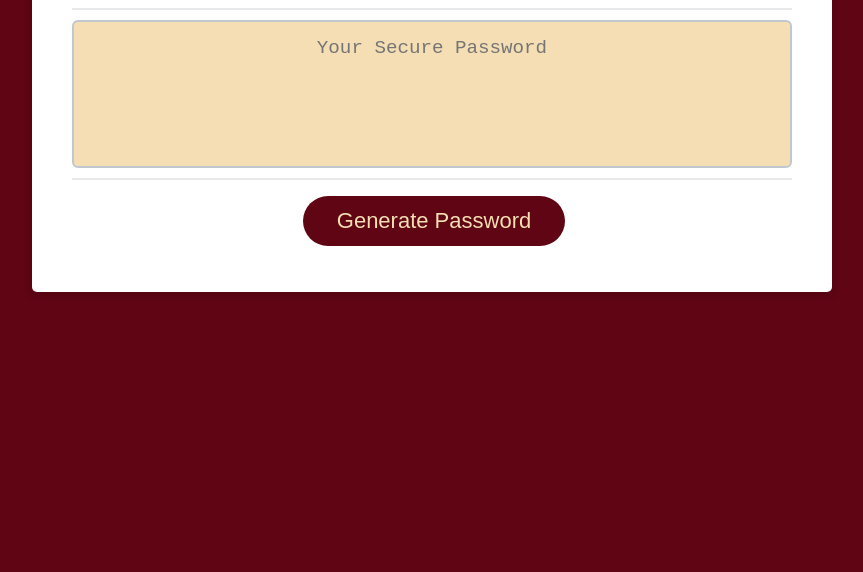
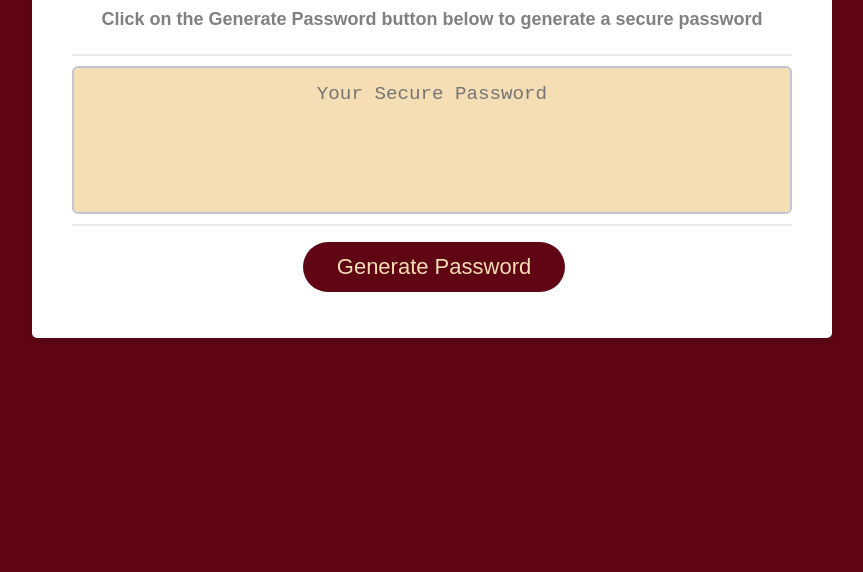
Before and after one commit to sskumar4/RandomPasswordGen, a plain HTML site: page index.html in a window 1280 px wide. Shown: the part 228-800 px from the top of the page, without its empty margins (208-1071 px from the left). Drawn offline with Linux system fonts and the light colour scheme.

Commit message:
updated readme file

```diff
--- a/index.html
+++ b/index.html
@@ -15,6 +15,7 @@
       <div class="card">
         <div class="card-header">
           <h2>Generate a Password</h2>
+          <h4 style="text-align: center; color: grey">Click on the Generate Password button below to generate a secure password</h4>
         </div>
         <div class="card-body">
           <textarea
```
Also changed, not shown: images/passwordgen.jpg (added), 1 other file.
